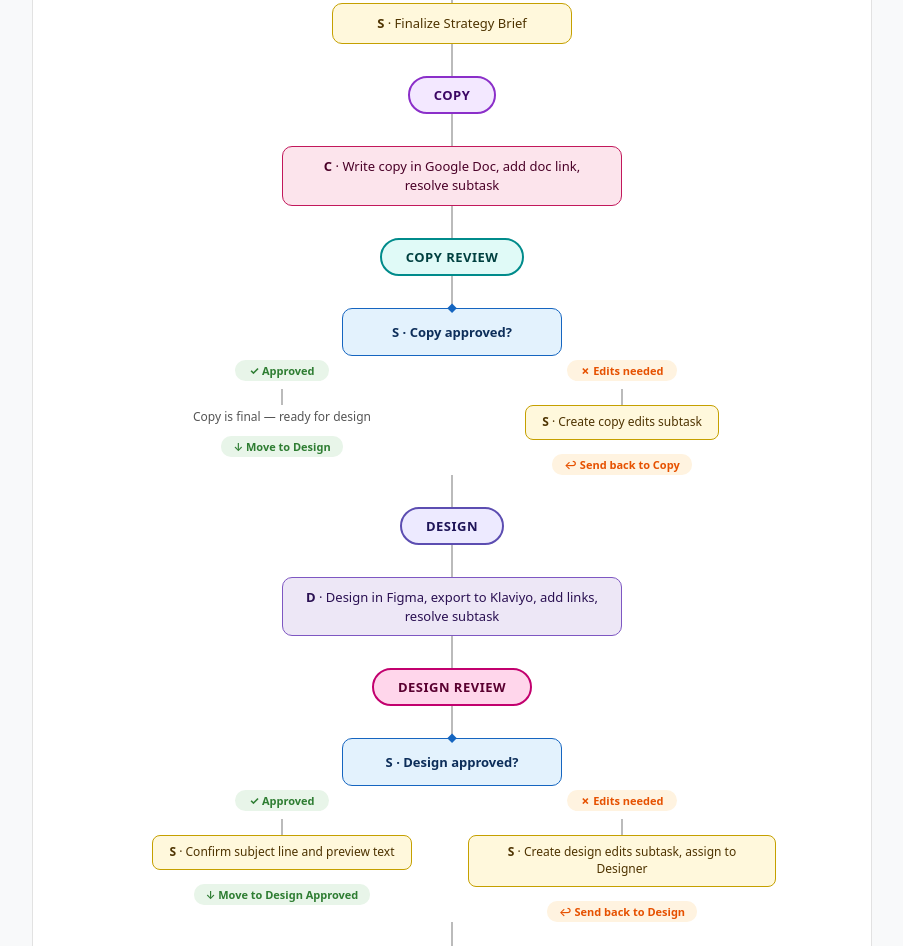
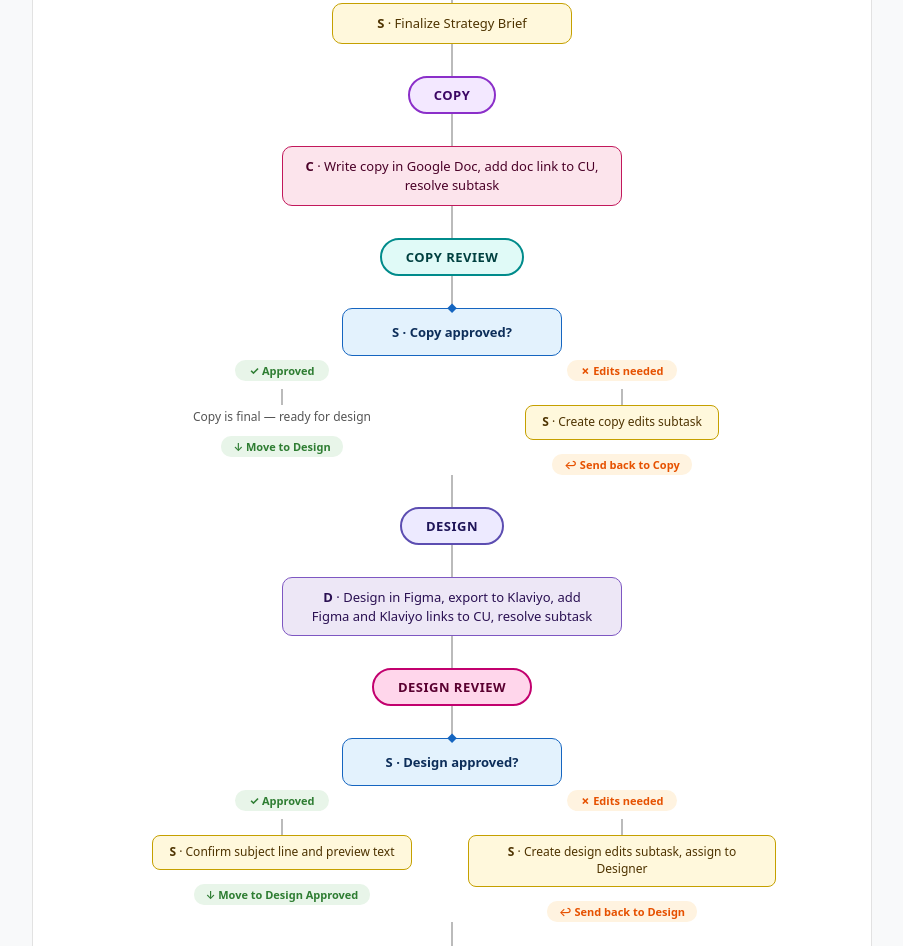
Before and after one commit to franluckandco/onboardingworkflows, a plain HTML site: page campaigns-workflow.html in a window 1280 px wide. Shown: the part 1411-2357 px from the top of the page, without its empty margins (188-1091 px from the left). Drawn offline with Linux system fonts and the light colour scheme.

Commit message:
Clarify where Copy and Design add their links
Co-Authored-By: Claude Opus 5.5 <noreply@anthropic.com>
Claude-Session: https://claude.ai/code/session_018MscpJNNt1u8MMuYQ3K1rj

```diff
--- a/campaigns-workflow.html
+++ b/campaigns-workflow.html
@@ -193,7 +193,7 @@
       <div class="status st-copy" id="copy">Copy</div>
       <div class="gap"><div class="pipe"></div></div>
 
-      <div class="n n-c"><b>C</b> · Write copy in Google Doc, add doc link, resolve subtask</div>
+      <div class="n n-c"><b>C</b> · Write copy in Google Doc, add doc link to CU, resolve subtask</div>
       <div class="gap"><div class="pipe"></div></div>
 
       <!-- ===== COPY REVIEW ===== -->
@@ -224,7 +224,7 @@
       <div class="status st-design" id="design">Design</div>
       <div class="gap"><div class="pipe"></div></div>
 
-      <div class="n n-d"><b>D</b> · Design in Figma, export to Klaviyo, add links, resolve subtask</div>
+      <div class="n n-d"><b>D</b> · Design in Figma, export to Klaviyo, add Figma and Klaviyo links to CU, resolve subtask</div>
       <div class="gap"><div class="pipe"></div></div>
 
       <!-- ===== DESIGN REVIEW ===== -->
```
